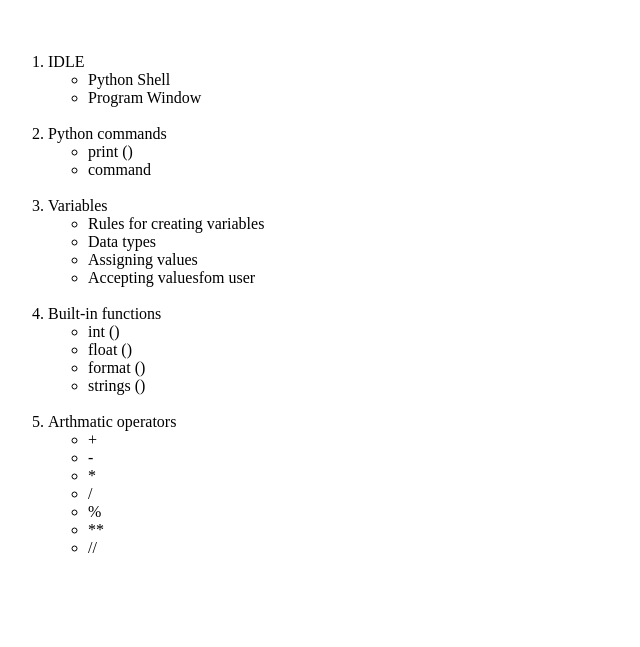
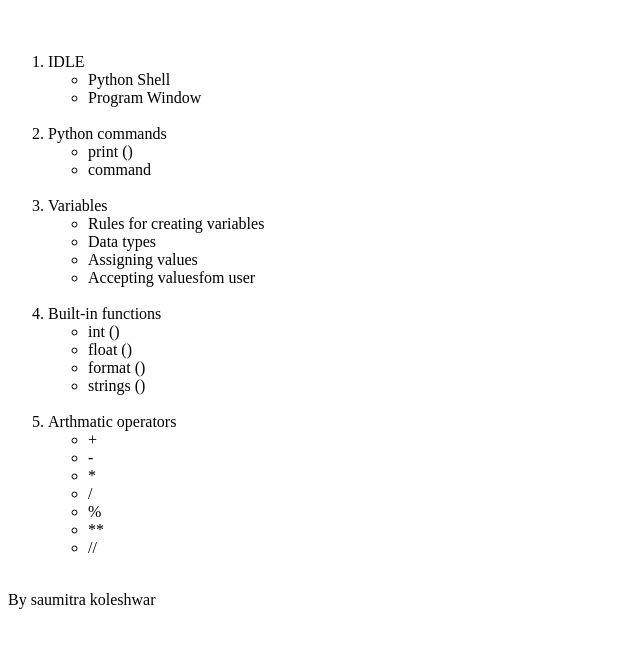
Before and after one commit to MrHyplex9511/Python-test, a plain HTML site: page index.html in a window 1280 px wide. Shown: the part 61-708 px from the top of the page, without its empty margins (0-640 px from the left). Drawn offline with Linux system fonts and the light colour scheme.

Commit message:
Update index.html

```diff
--- a/index.html
+++ b/index.html
@@ -40,5 +40,6 @@
     </ul>
     <br>
 </ol>
+By saumitra koleshwar
     </body>
 </html>
```
